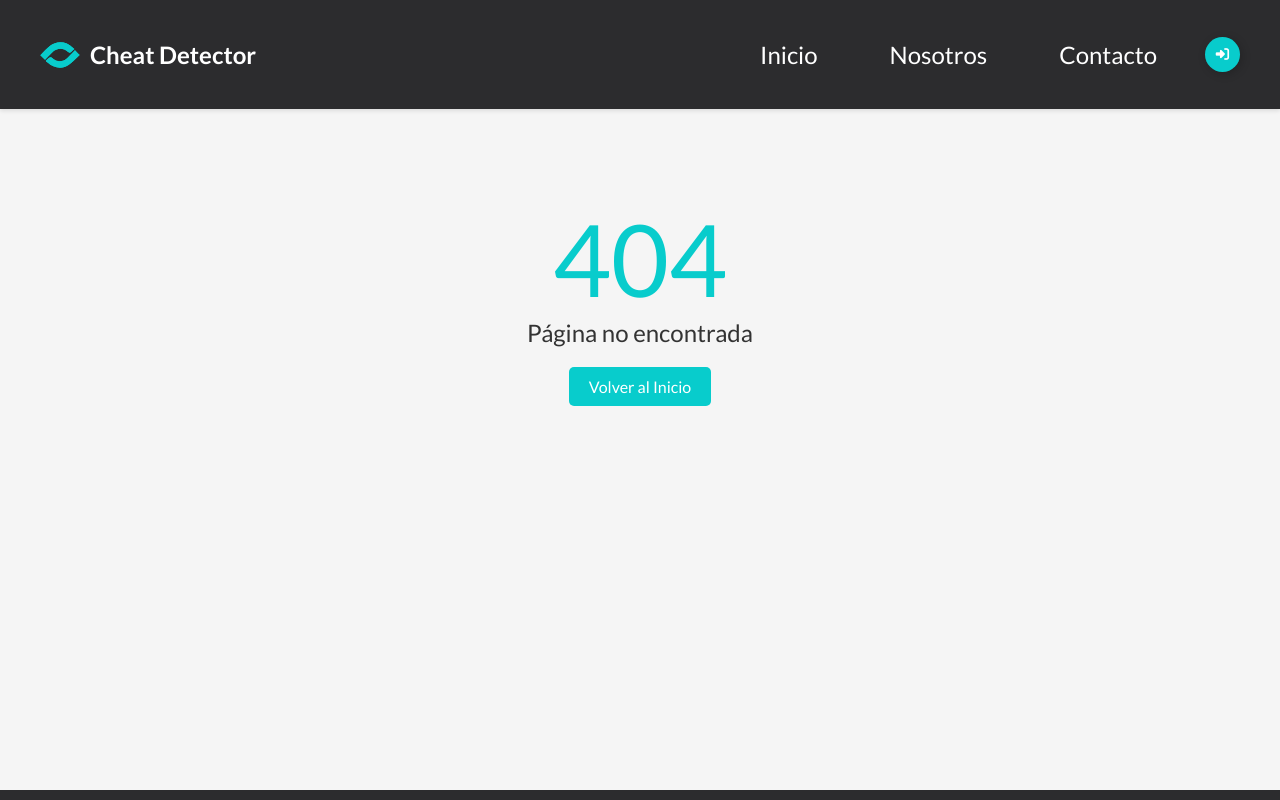
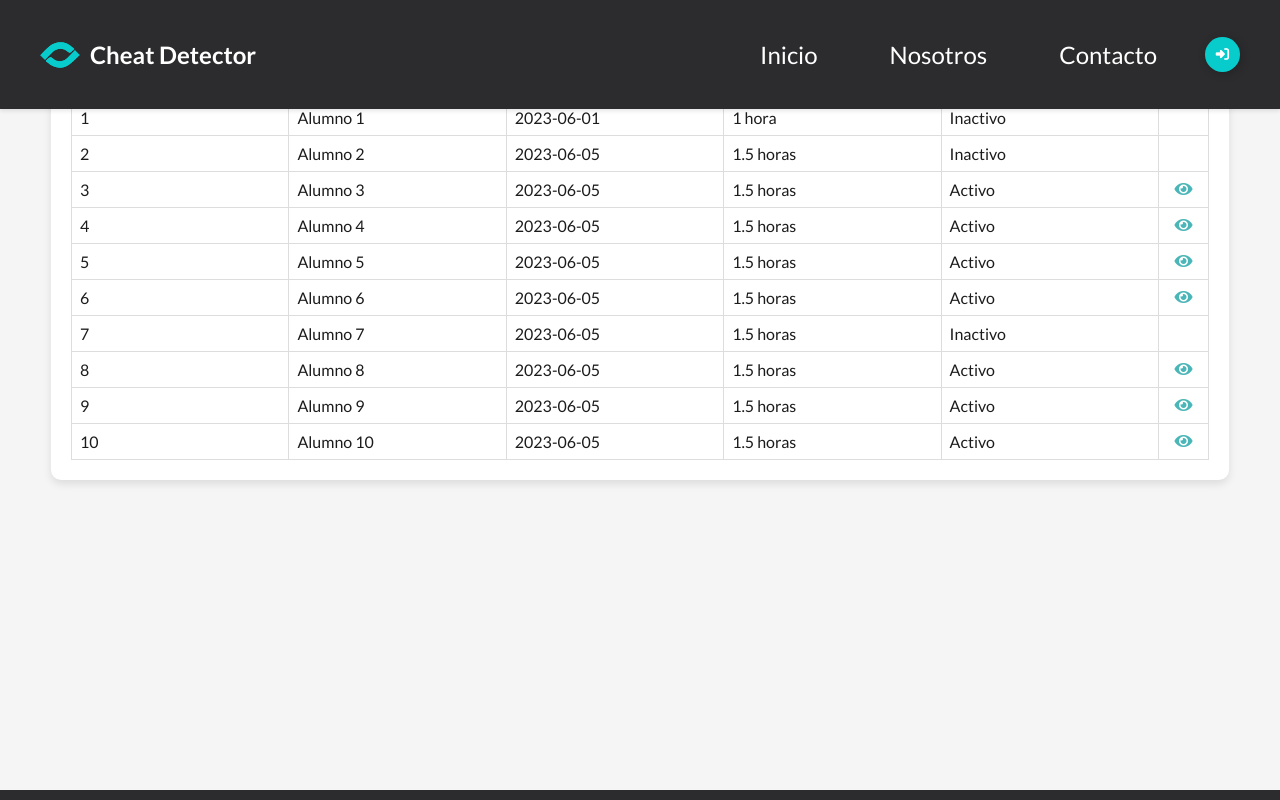
Before and after one commit to ConstruccionSoftware2024/Construccion-de-Software-2024-1, a Vue app: page /HistorialSesiones in a window 1280 px wide. Shown: the top 800 px of the page. Built offline with nearby package versions, Linux system fonts and the light colour scheme.

Commit message:
Historial de Sesiones/Vista Alumno
Tiempo: 2hrs

```diff
--- /dev/null
+++ b/src/components/ComponentesGrupoFelipe/HistorialSesiones.vue
@@ -0,0 +1,138 @@
+<template>
+    <div class="session-history-page">
+        <main>
+            <h3>Historial de Sesiones para {{ selectedSubject }}</h3>
+            <div class="history box-shadow">
+                <table>
+                    <thead>
+                        <tr>
+                            <th>ID de Sesión</th>
+                            <th>Nombre del Alumno</th>
+                            <th>Fecha</th>
+                            <th>Duración</th>
+                            <th>Estado</th>
+                            <th class="acciones">Vista</th>
+                        </tr>
+                    </thead>
+                    <tbody>
+                        <tr v-for="session in sessions" :key="session.id">
+                            <td>{{ session.id }}</td>
+                            <td>{{ session.studentName }}</td>
+                            <td>{{ session.date }}</td>
+                            <td>{{ session.duration }}</td>
+                            <td>{{ session.status }}</td>
+                            <td class="acciones">
+                                <button v-if="session.status === 'Activo'" @click="handleButtonClick(session.id)">
+                                    <i class="fas fa-eye"></i>
+                                </button>
+                            </td>
+                        </tr>
+                    </tbody>
+                </table>
+            </div>
+        </main>
+    </div>
+</template>
+
+<script>
+import { ref } from 'vue';
+
+export default {
+    setup() {
+        const selectedSubject = ref('Matemáticas');
+        const sessions = ref([
+            { id: 1, studentName: 'Alumno 1', subject: 'Matemáticas', date: '2023-06-01', duration: '1 hora', status: 'Inactivo' },
+            { id: 2, studentName: 'Alumno 2', subject: 'Matemáticas', date: '2023-06-05', duration: '1.5 horas', status: 'Inactivo' },
+            { id: 3, studentName: 'Alumno 3', subject: 'Matemáticas', date: '2023-06-05', duration: '1.5 horas', status: 'Activo' },
+            { id: 4, studentName: 'Alumno 4', subject: 'Matemáticas', date: '2023-06-05', duration: '1.5 horas', status: 'Activo' },
+            { id: 5, studentName: 'Alumno 5', subject: 'Matemáticas', date: '2023-06-05', duration: '1.5 horas', status: 'Activo' },
+            { id: 6, studentName: 'Alumno 6', subject: 'Matemáticas', date: '2023-06-05', duration: '1.5 horas', status: 'Activo' },
+            { id: 7, studentName: 'Alumno 7', subject: 'Matemáticas', date: '2023-06-05', duration: '1.5 horas', status: 'Inactivo' },
+            { id: 8, studentName: 'Alumno 8', subject: 'Matemáticas', date: '2023-06-05', duration: '1.5 horas', status: 'Activo' },
+            { id: 9, studentName: 'Alumno 9', subject: 'Matemáticas', date: '2023-06-05', duration: '1.5 horas', status: 'Activo' },
+            { id: 10, studentName: 'Alumno 10', subject: 'Matemáticas', date: '2023-06-05', duration: '1.5 horas', status: 'Activo' },
+        ]);
+
+        const handleButtonClick = (sessionId) => {
+            alert(`Botón presionado para la sesión ${sessionId}`);
+        };
+
+        return {
+            selectedSubject,
+            sessions,
+            handleButtonClick,
+        };
+    },
+};
+</script>
+
+<style scoped>
+@import url('https://cdnjs.cloudflare.com/ajax/libs/font-awesome/5.15.4/css/all.min.css');
+
+.session-history-page {
+    font-family: Arial, sans-serif;
+    padding: 20px;
+}
+
+h3 {
+    font-size: 3em;
+    text-align: left;
+    margin-top: -10%;
+    margin-left: 4%;
+    margin-bottom: 20px;
+}
+
+.history {
+    margin: 0 auto;
+    padding: 20px;
+    width: 95%;
+    background: white;
+    border-radius: 10px;
+}
+
+.history table {
+    width: 100%;
+    border-collapse: collapse;
+    table-layout: fixed;
+    /* Asegura que el ancho de las columnas sea fijo */
+}
+
+.history th,
+.history td {
+    border: 1px solid #ddd;
+    padding: 8px;
+}
+
+.history th {
+    background-color: #f2f2f2;
+    text-align: left;
+}
+
+.history th.acciones,
+.history td.acciones {
+    width: 50px;
+    text-align: center;
+    padding: 0;
+}
+
+button {
+    padding: 5px 10px;
+    background: none;
+    border: none;
+    cursor: pointer;
+    border-radius: 5px;
+}
+
+button i {
+    color: #4bb6b8;
+    font-size: 16px;
+}
+
+button:hover i {
+    color: #2a8689;
+}
+
+.box-shadow {
+    box-shadow: 0 4px 8px rgba(0, 0, 0, 0.1);
+}
+</style>
--- a/src/router/index.js
+++ b/src/router/index.js
@@ -136,6 +136,11 @@ const router = createRouter({
       component: () => import('../views/VistasGrupoFelipe/HistorialAlumno.vue')
     },
     {
+      path: '/HistorialSesiones',
+      name: 'HistorialSesiones',
+      component: () => import('../components/ComponentesGrupoFelipe/HistorialSesiones.vue')
+    },
+    {
       path: '/about',
       name: 'about',
       component: () => import('../views/VistasGrupoFelipe/about.vue')
```
